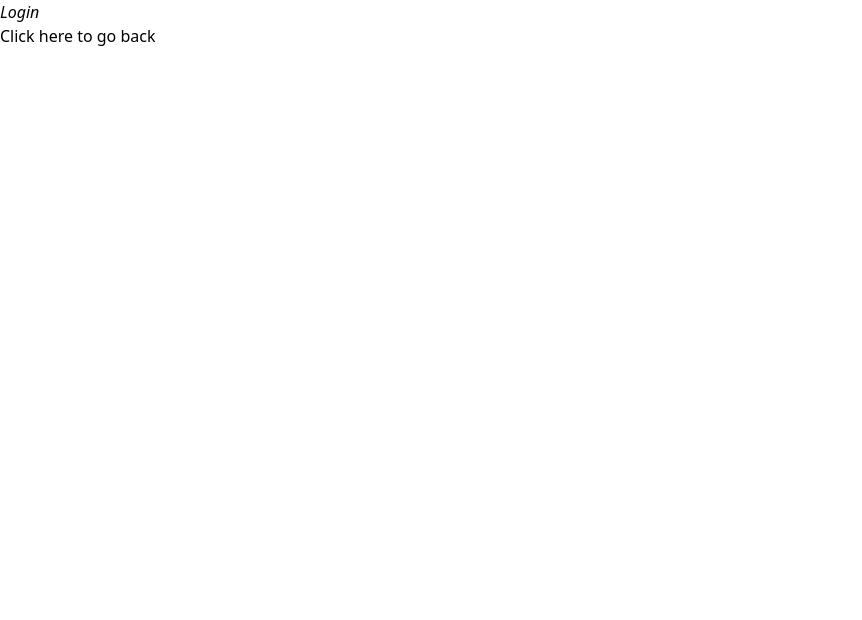
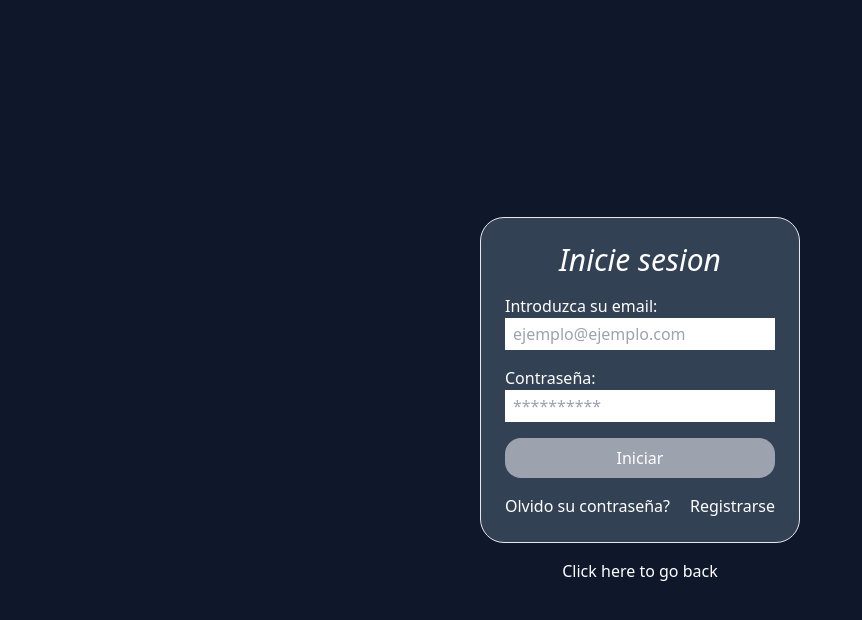
Before and after one commit to jokoframework/security-starter-react, a Next.js app: page /login in a window 1280 px wide. Shown: the top 620 px of the page, without its empty margins (0-862 px from the left). Built offline with nearby package versions, Linux system fonts and the light colour scheme.

Commit message:
disenho provisional de pagina login

```diff
--- a/src/pages/login.tsx
+++ b/src/pages/login.tsx
@@ -1,12 +1,30 @@
 import Link from "next/link"
+import { useEffect } from "react";
 //Pagina de login para los usuarios.
-export default function login() {
+export default function Login() {
     return (
-        <>
-            <h1 className="italic hover:cursor-wait">
-                Login
-            </h1>
-            <p><Link href="/" className="hover:font-extrabold">Click here</Link> to go back</p>
+        <> {/* TODO: Usar variables de css (no hay comentarios semanticos, bajon)*/}
+            <div className="min-h-screen min-w-full mx-auto my-auto flex flex-col justify-center items-center bg-slate-900 text-white gap-4">
+                <form className="border flex flex-col justify-center items-center bg-slate-700 p-6 gap-4 rounded-3xl">
+                    <h1 className="italic text-3xl">
+                        Inicie sesion
+                    </h1>
+                    <label className="min-w-full">Introduzca su email:
+                        <input type="email" className="block text-black min-w-full h-8 p-2" required placeholder="ejemplo@ejemplo.com"></input>
+                    </label>
+                    <label className="min-w-full">Contraseña:
+                        <input type="password" className="block text-black min-w-full h-8 p-2" required minLength={12} placeholder="**********"></input>
+                    </label>
+                    <button type="submit" className="bg-gray-400 rounded-2xl p-2 min-w-full">Iniciar</button>
+                    <div className="flex gap-5">
+                        <p>Olvido su contraseña?</p> {/* TODO: preguntar si me tengo que preocupar por esto. */}
+                        <p><Link href="/">Registrarse</Link></p> {/* TODO: crear pagina para registrarse. */}
+                    </div>
+                </form>
+                    <p>
+                        <Link href="/" className="hover:font-extrabold">Click here</Link> to go back {/* TODO: lo mas probable es que esto tenga que chutar */}
+                    </p>
+            </div>
         </>
     )
 }
```
